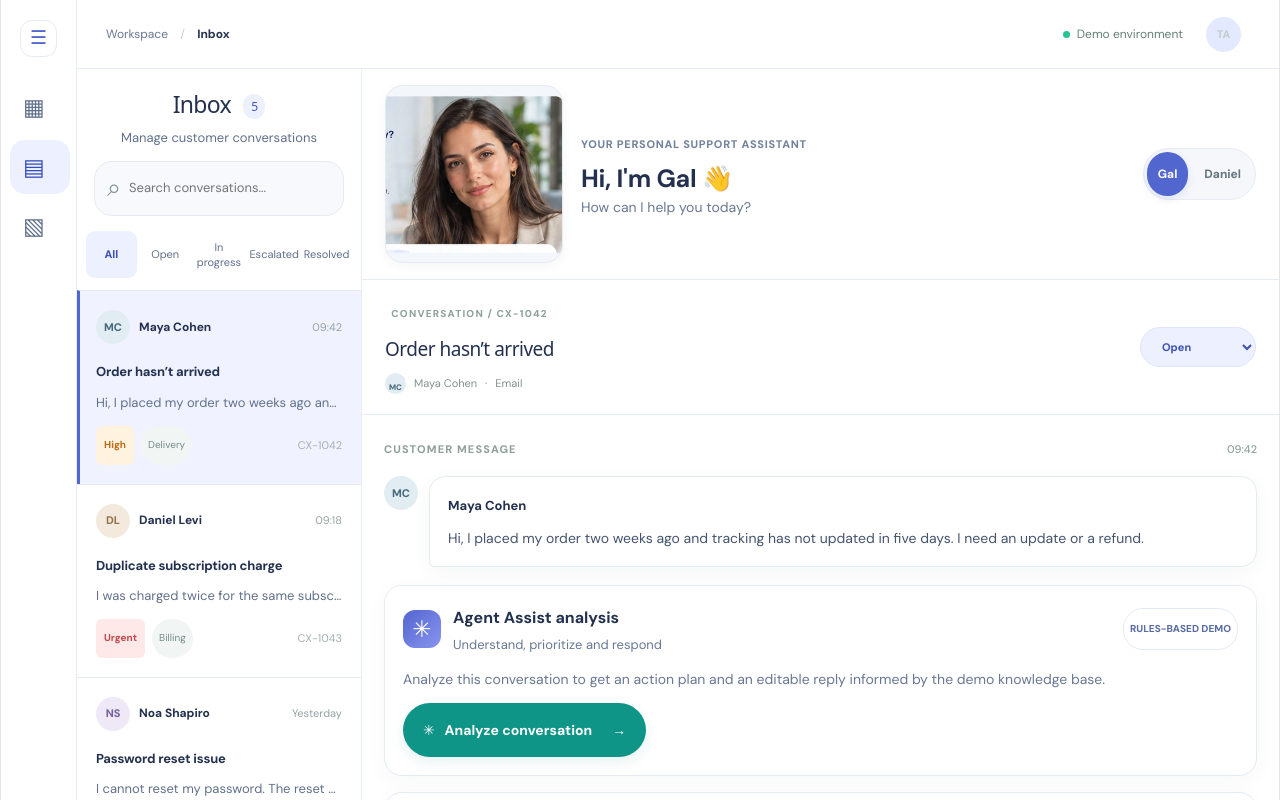
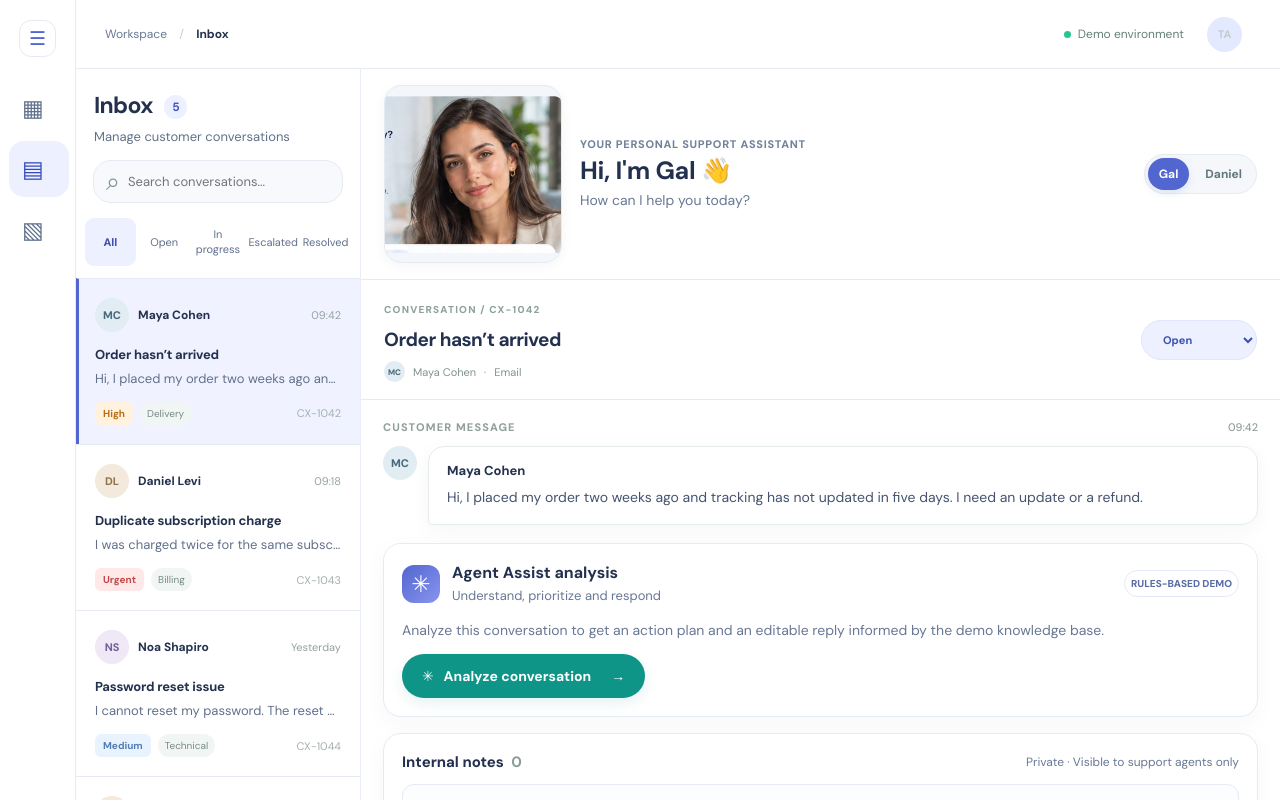
Before and after one commit to tamtam888/CX-Agent-Assist, a React (Vite) app: page / in a window 1280 px wide. Shown: the top 800 px of the page. Built offline with nearby package versions, Linux system fonts and the light colour scheme.

Commit message:
fix: remove conflicting Vite starter CSS and restore full-width layout

```diff
--- a/src/index.css
+++ b/src/index.css
@@ -1,110 +1,19 @@
+/* Global reset for CX Agent Assist. Component styles live in App.css. */
 :root {
-  --text: #4a4655;
-  --text-h: #08060d;
-  --bg: #fff;
-  --border: #e5e4e7;
-  --code-bg: #f4f3ec;
-  --accent: #aa3bff;
-  --accent-bg: rgba(170, 59, 255, 0.1);
-  --accent-border: rgba(170, 59, 255, 0.5);
-  --social-bg: rgba(244, 243, 236, 0.5);
-  --shadow:
-    rgba(0, 0, 0, 0.1) 0 10px 15px -3px, rgba(0, 0, 0, 0.05) 0 4px 6px -2px;
-
-  --sans: system-ui, 'Segoe UI', Roboto, sans-serif;
-  --heading: system-ui, 'Segoe UI', Roboto, sans-serif;
-  --mono: ui-monospace, Consolas, monospace;
-
-  font: 19px/150% var(--sans);
-  color-scheme: light dark;
-  color: var(--text);
-  background: var(--bg);
+  font-family: 'DM Sans', Arial, sans-serif;
+  color: #172b35;
+  background: #fff;
   font-synthesis: none;
   text-rendering: optimizeLegibility;
   -webkit-font-smoothing: antialiased;
   -moz-osx-font-smoothing: grayscale;
-
-  @media (max-width: 1024px) {
-    font-size: 16px;
-  }
+  color-scheme: light;
 }
-
-@media (prefers-color-scheme: dark) {
-  :root {
-    --text: #b4bbc8;
-    --text-h: #f3f4f6;
-    --bg: #16171d;
-    --border: #2e303a;
-    --code-bg: #1f2028;
-    --accent: #c084fc;
-    --accent-bg: rgba(192, 132, 252, 0.15);
-    --accent-border: rgba(192, 132, 252, 0.5);
-    --social-bg: rgba(47, 48, 58, 0.5);
-    --shadow:
-      rgba(0, 0, 0, 0.4) 0 10px 15px -3px, rgba(0, 0, 0, 0.25) 0 4px 6px -2px;
-  }
-
-  #social .button-icon {
-    filter: invert(1) brightness(2);
-  }
-}
-
-body {
-  margin: 0;
-}
-
-#root {
-  width: 1126px;
-  max-width: 100%;
-  margin: 0 auto;
-  text-align: center;
-  border-inline: 1px solid var(--border);
-  min-height: 100svh;
-  display: flex;
-  flex-direction: column;
-  box-sizing: border-box;
-}
-
-h1,
-h2 {
-  font-family: var(--heading);
-  font-weight: 500;
-  color: var(--text-h);
-}
-
-h1 {
-  font-size: 56px;
-  letter-spacing: -1.68px;
-  margin: 32px 0;
-  @media (max-width: 1024px) {
-    font-size: 36px;
-    margin: 20px 0;
-  }
-}
-h2 {
-  font-size: 24px;
-  line-height: 118%;
-  letter-spacing: -0.24px;
-  margin: 0 0 8px;
-  @media (max-width: 1024px) {
-    font-size: 20px;
-  }
-}
-p {
-  margin: 0;
-}
-
-code,
-.counter {
-  font-family: var(--mono);
-  display: inline-flex;
-  border-radius: 4px;
-  color: var(--text-h);
-}
-
-code {
-  font-size: 15px;
-  line-height: 135%;
-  padding: 4px 8px;
-  background: var(--code-bg);
-}
+*, *::before, *::after { box-sizing: border-box; }
+html { min-width: 320px; }
+body { margin: 0; min-width: 320px; }
+#root { min-height: 100vh; width: 100%; }
+button, input, textarea, select { font: inherit; }
+button { cursor: pointer; }
+button:disabled { cursor: not-allowed; }
+:focus-visible { outline: 3px solid #6675d9; outline-offset: 2px; }
```
